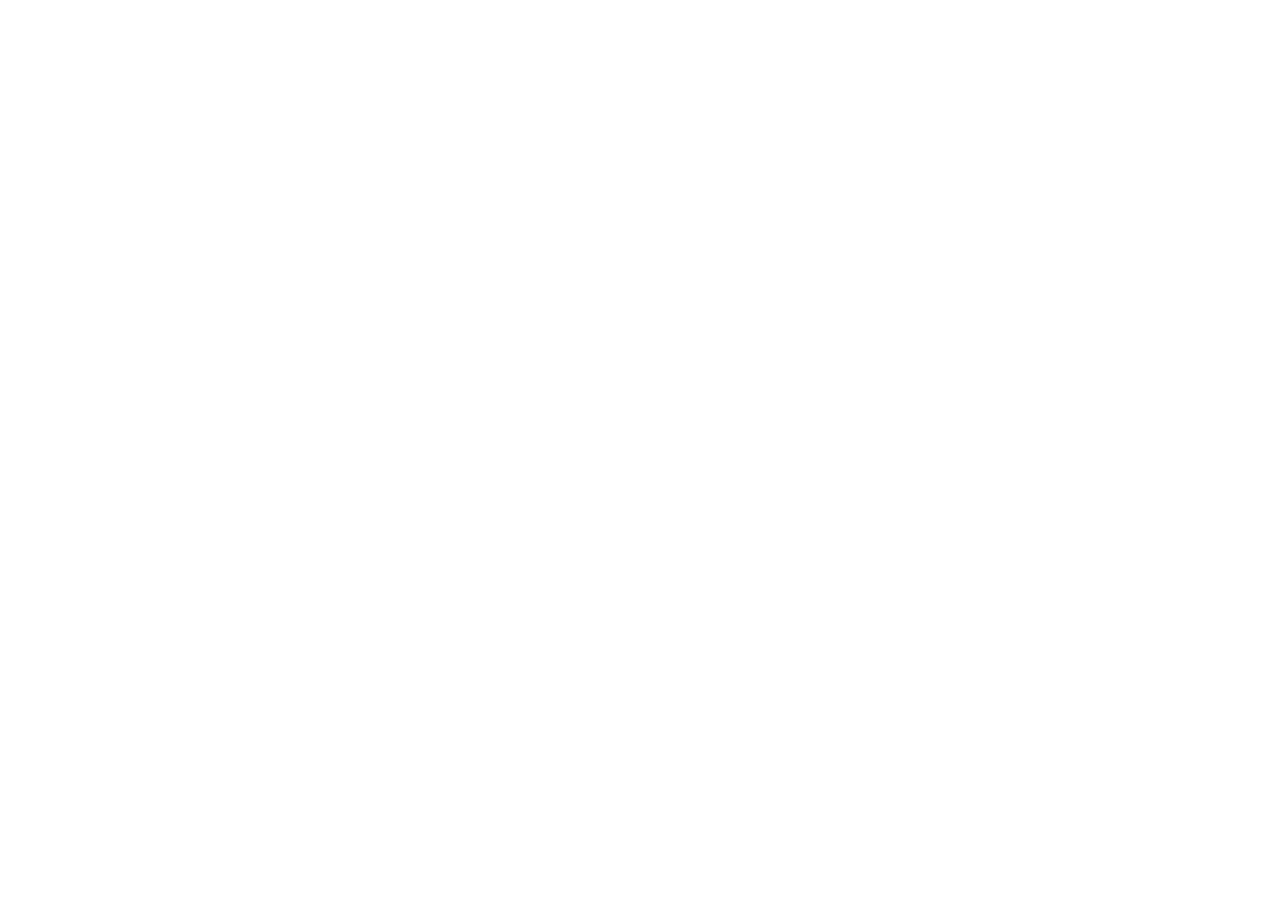
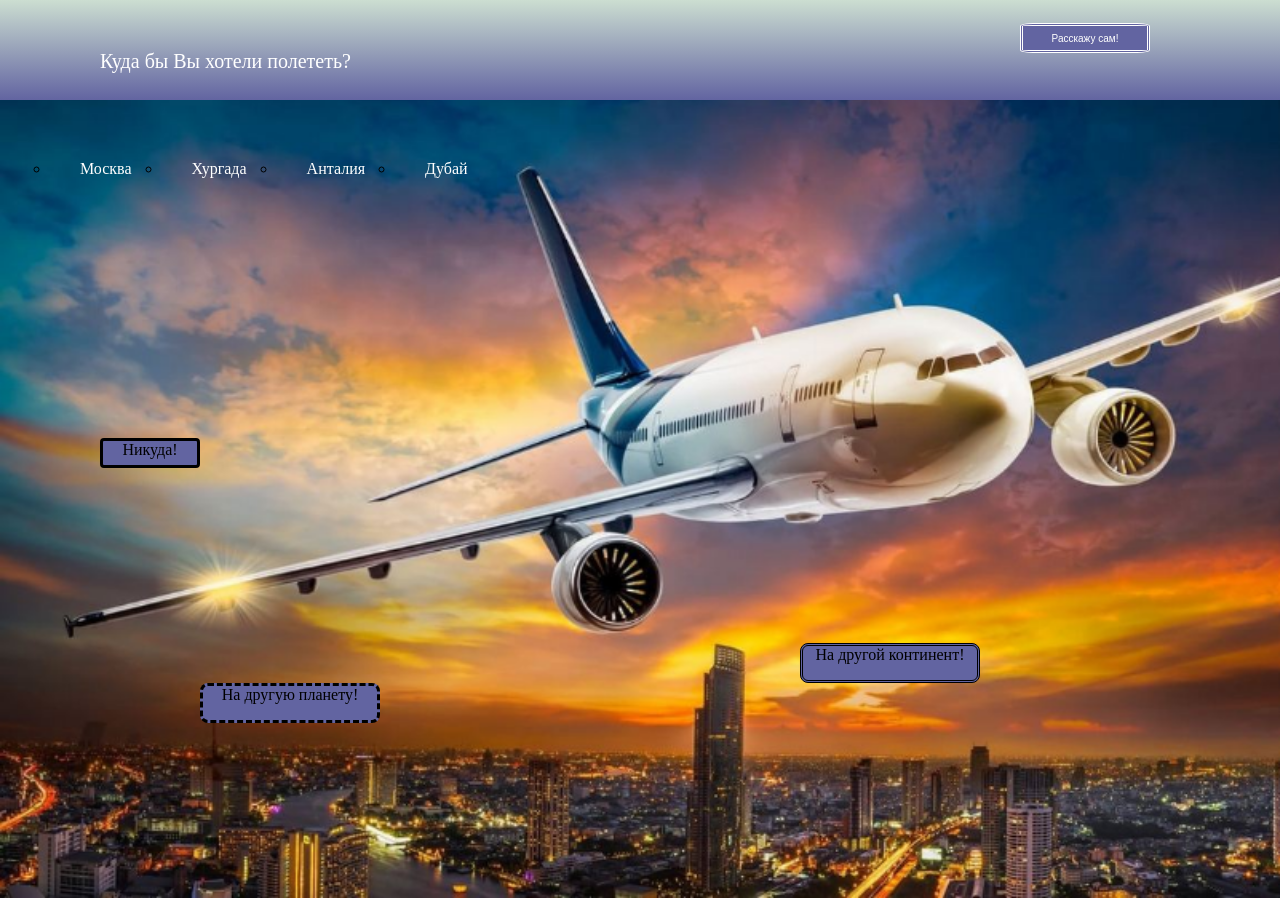
Before and after one commit to Dcool1989/homelesson2, a plain HTML site: page index.html in a window 1280 px wide. Before the commit the page ends 800 px from the top, so only its background shows below. Drawn offline with Linux system fonts and the light colour scheme.

Commit message:
my first commit

```diff
--- a/index.html
+++ b/index.html
@@ -4,10 +4,31 @@
     <meta charset="UTF-8">
     <meta http-equiv="X-UA-Compatible" content="IE=edge">
     <meta name="viewport" content="width=device-width, initial-scale=1.0">
-    <link rel="stylesheet" href="./style.css/style.css">
+    <link rel="stylesheet" href="style.css/style.css">
     <title></title>
 </head>
+<header>
+    <h1> Куда бы Вы хотели полететь?</h1>
+    <button> Расскажу сам!</button>
+</header>
 <body>
+    <nav>
+        <ol>
+            <li><a href="https://ru.wikipedia.org/wiki/%D0%9C%D0%BE%D1%81%D0%BA%D0%B2%D0%B0"> Москва </a></li>
+            <li><a href="https://ru.wikipedia.org/wiki/%D0%A5%D1%83%D1%80%D0%B3%D0%B0%D0%B4%D0%B0"> Хургада </a></li>
+            <li><a href="https://ru.wikipedia.org/wiki/%D0%90%D0%BD%D1%82%D0%B0%D0%BB%D1%8C%D1%8F"> Анталия </a></li>
+            <li><a href="https://ru.wikipedia.org/wiki/%D0%94%D1%83%D0%B1%D0%B0%D0%B9"> Дубай </a></li>
+        </ol>
+    </nav>
 
+    <div class="nowhere">
+    <p> Никуда!</p>
+    </div>
+    <div class="onanothercontinent">
+    <p> На другой континент!</p>
+    </div>
+    <div class="onanotherplanet">
+    <p> На другую планету!</p>
+    </div>
 </body>
 </html>
--- a/style.css/style.css
+++ b/style.css/style.css
@@ -0,0 +1,96 @@
+* {
+  margin: 0;
+  padding: 0;
+  border: 0;
+  -webkit-box-sizing: border-box;
+          box-sizing: border-box;
+}
+
+h1, h2, h3, h4, h5, h6 {
+  font-weight: inherit;
+  font-size: inherit;
+}
+
+header {
+    background: linear-gradient(to bottom, #ccded1, #6264a1) ;
+    height: 100px;
+    max-width: 1720px;
+}
+
+h1 {
+    color: white;
+    font-size: 20px;
+    text-align: left;
+    padding-top: 50px;
+    padding-left: 100px;
+}
+
+button {
+    background-color: #6264a1;
+    color: white;
+    font-size: 10px;
+    text-align: center;
+    width: 130px;
+    height: 30px;
+    border-style: double;
+    border-width: 3px;
+    border-radius: 10%;
+    float: right;
+    margin-right: 130px;
+    margin-top: -50px;
+}
+
+body {
+    background-image: url("/planemain.png");
+    background-repeat: no-repeat;
+    background-size: cover;
+}
+
+ol {
+    list-style-type: circle;
+    margin-left: 20px;
+    display: inline-flex;
+    padding: 30px;
+}
+
+ol li {
+    padding: 30px;
+}
+
+a {
+    color: white;
+    text-decoration: none;
+}
+
+.nowhere {
+    background-color:#6264a1;
+    width: 100px;
+    height: 30px;
+    text-align: center;
+    border: 3px solid black;
+    border-radius: 4px;
+    margin-left: 100px;
+    margin-top: 200px;
+}
+
+.onanothercontinent {
+    background-color:#6264a1;
+    width: 180px;
+    height: 40px;
+    text-align: center;
+    border: 3px double black;
+    border-radius: 8px;
+    margin-left: 800px;
+    margin-top: 175px;
+}
+
+.onanotherplanet {
+    background-color:#6264a1;
+    width: 180px;
+    height: 40px;
+    text-align: center;
+    border: 3px dashed black;
+    border-radius: 8px;
+    margin-left: 200px;
+    margin-bottom: 175px;
+}
```
